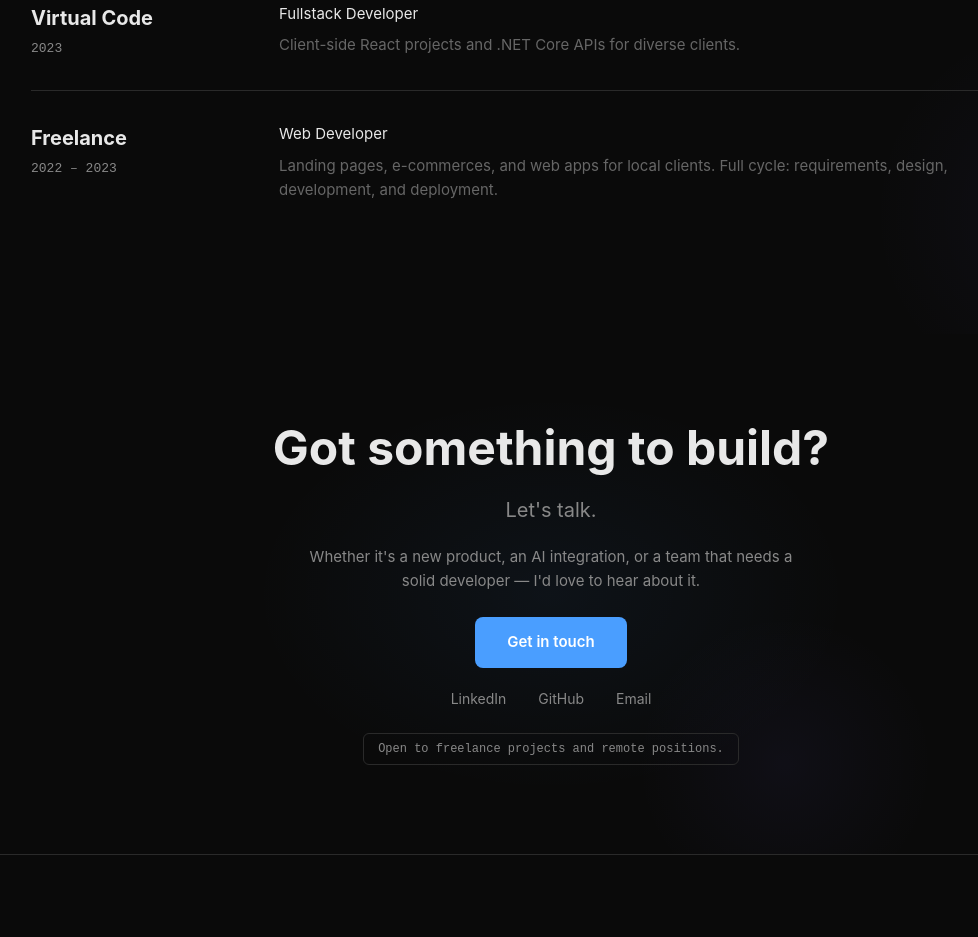
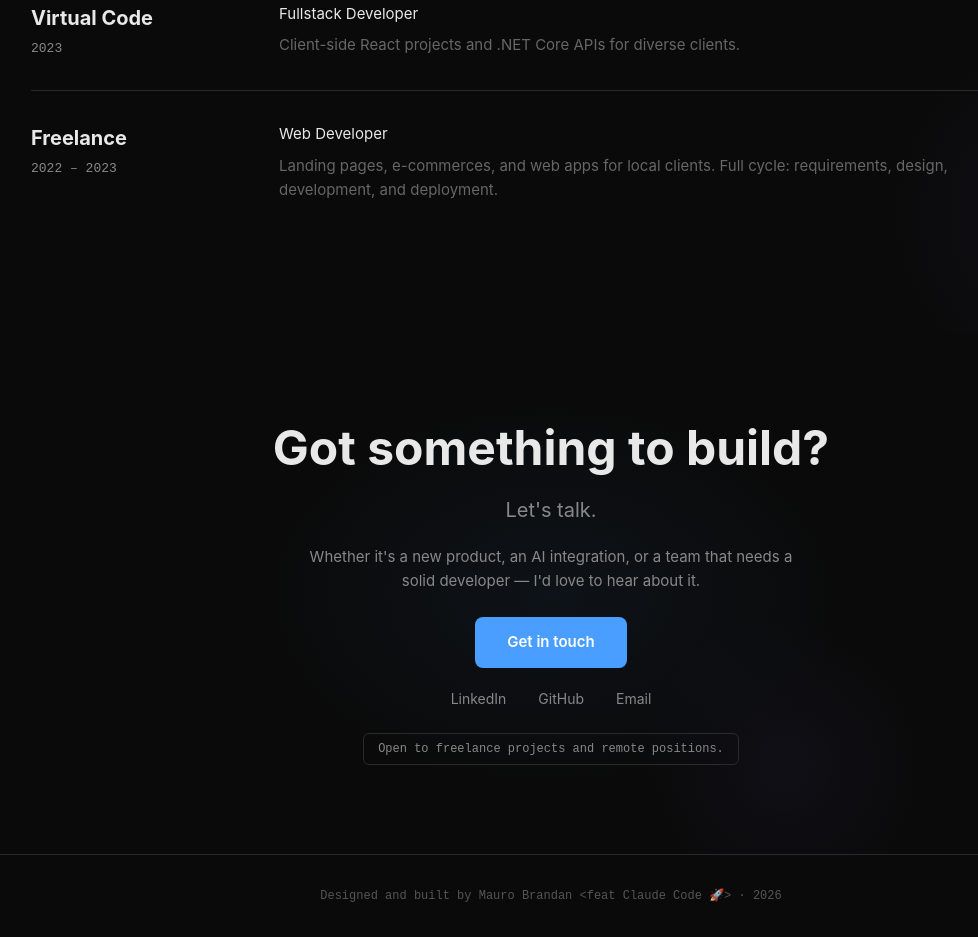
Before and after one commit to MauroBrandan/MauroBrandan.github.io, an Astro site: page / in a window 1280 px wide. Shown: the part 3557-4494 px from the top of the page, without its empty margins (89-1067 px from the left). Built offline with nearby package versions, Linux system fonts and the light colour scheme; Astro itself is replaced by a stand-in of ours.

Commit message:
Refactor Footer component: consolidate footer text into a single element and adjust layout for improved styling

```diff
--- a/src/components/Footer.astro
+++ b/src/components/Footer.astro
@@ -5,21 +5,19 @@ const { t } = Astro.props;
 ---
 
 <footer class="footer">
-  <span class="footer-left">{t.left}</span>
-  <span class="footer-right">{t.right}</span>
+  <span class="footer-text">{t.text}</span>
 </footer>
 
 <style>
   .footer {
     display: flex;
     align-items: center;
-    justify-content: space-between;
+    justify-content: center;
     padding: 32px 120px;
     border-top: 1px solid var(--border-subtle);
   }
 
-  .footer-left,
-  .footer-right {
+  .footer-text {
     font-family: 'Geist Mono', monospace;
     font-size: 12px;
     color: #555555;
@@ -27,8 +25,6 @@ const { t } = Astro.props;
 
   @media (max-width: 768px) {
     .footer {
-      flex-direction: column;
-      gap: 12px;
       padding: 32px 24px;
       text-align: center;
     }
```
